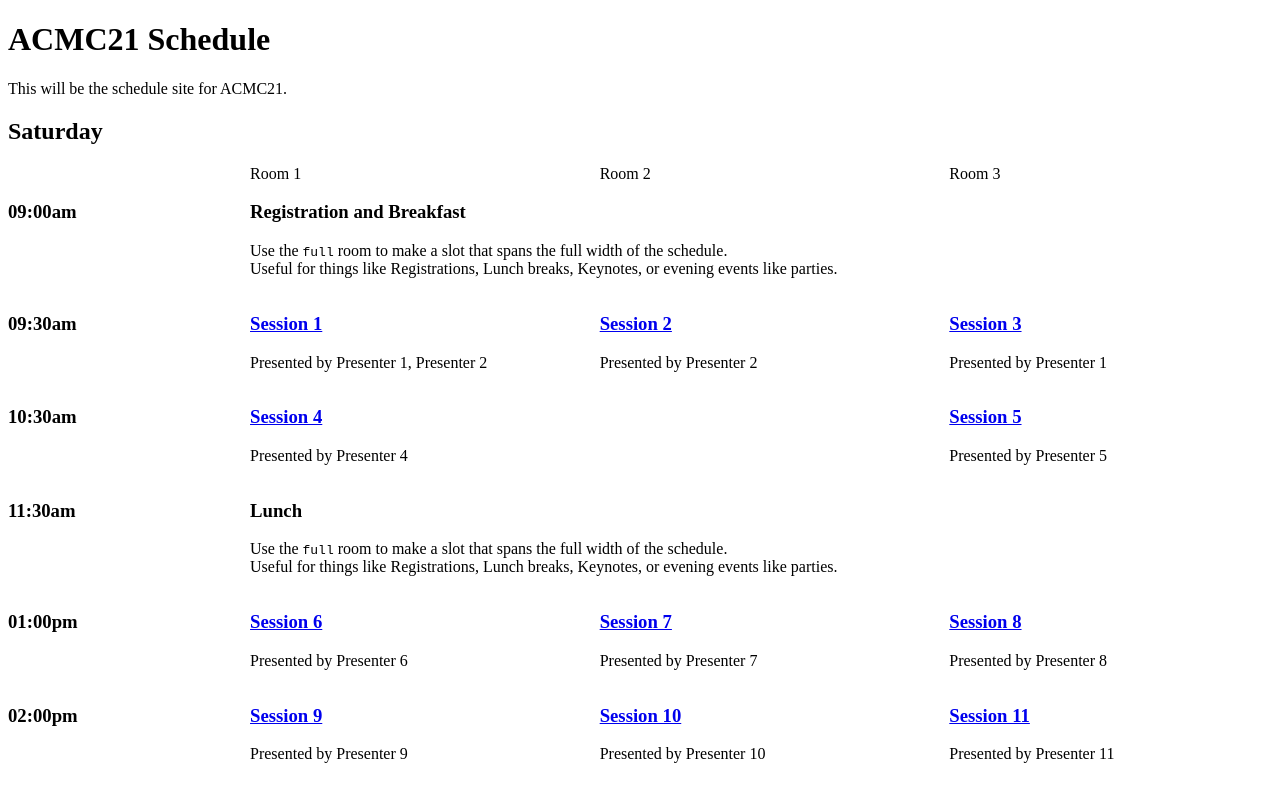
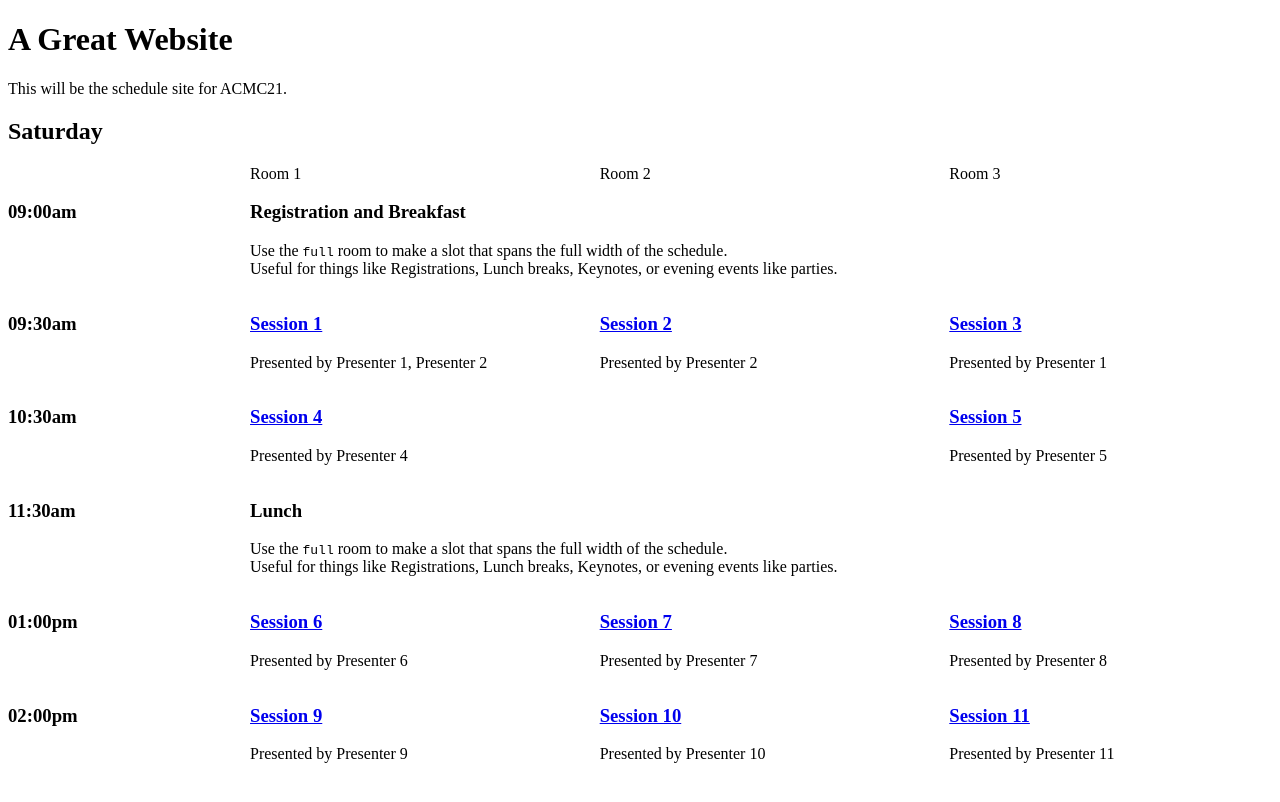
Before and after one commit to vgiles/acmc21-calendar, a Jekyll site: the page built from index.html, in a window 1280 px wide. Shown: the top 802 px of the page. Built offline with Jekyll 4.4.1, drawn with Linux system fonts in a browser that asks for light colours.

Commit message:
Update css

```diff
--- a/css/styles.css
+++ b/css/styles.css
@@ -1,3 +1,32 @@
+@font-face {
+  font-family: 'Roboto';
+  font-style: normal;
+  font-weight: 400;
+  src: local('Roboto'), local('Roboto-Regular'),
+      url('./fonts/roboto/roboto-v20-latin-regular.woff2') format('woff2'), /* Chrome 26+, Opera 23+, Firefox 39+ */
+      url('./fonts/roboto/roboto-v20-latin-regular.woff') format('woff'); /* Chrome 26+, Opera 23+, Firefox 39+ */
+}
+@font-face {
+  font-family: 'Roboto Slab';
+  font-style: normal;
+  font-weight: 400;
+  src: local('Roboto Slab Regular'), local('RobotoSlab-Regular'),
+       url('./fonts/roboto/roboto-slab-v9-latin-regular.woff2') format('woff2'), /* Chrome 26+, Opera 23+, Firefox 39+ */
+       url('./fonts/roboto/roboto-slab-v9-latin-regular.woff') format('woff'); /* Chrome 6+, Firefox 3.6+, IE 9+, Safari 5.1+ */
+}
+@font-face {
+  font-family: 'icons';
+  font-display: swap;
+  font-weight: normal;
+  font-style: normal;
+  src: url('./fonts/icons/icons.woff2?30') format('woff2'), /* Chrome 26+, Opera 23+, Firefox 39+ */
+       url('./fonts/icons/icons.woff?30') format('woff'); /* Chrome 26+, Opera 23+, Firefox 39+ */
+}
+
+$font-header: "Roboto Slab", "Bitter", "Ubuntu", Georgia, serif;
+$font-body: "Roboto", "Rubic", "Poppins", "Hel­vetica", Arial, sans-serif;
+$font-code: "Roboto Mono", "Menlo", "Monaco", "Andale Mono", "lucida console", "Courier New", monospace;
+
 * {
   -webkit-box-sizing: border-box;
   -moz-box-sizing: border-box;
@@ -18,6 +47,7 @@
     margin-right: -100%;
     margin-left: 0%;
     clear: none;
+    font-family: $font-header;
   }
   .schedule [data-room="room-1"] {
     width: 25.53191%;
@@ -51,3 +81,11 @@
     clear: none;
   }
 }
+
+html {
+  box-sizing: inherit;
+
+  overflow-x: hidden;
+
+  scroll-behavior: smooth;
+}
--- a/index.html
+++ b/index.html
@@ -1,6 +1,6 @@
 ---
 layout: page
-title: ACMC21 Schedule
+title: A Great Website
 ---
 
 <div class="schedule">
@@ -15,13 +15,6 @@
 			<span data-room="room-2">Room 2</span>
 			<span data-room="room-3">Room 3</span>
 		</header>
-<!--
-		<div class="wrapper" id="satur">
-			<div class="day">Day</div>
-			<div class="two" data-room="room-2">Room 1</div>
-			<div class="three" data-room="room-3">Room 2</div>
-			<div class="four" data-room="room-3">Room 3</div>
-		  </div> -->
 
 		{% for post in site.categories.session reversed %}
 			{% capture day %}{{ post.date | date: "%A" }}{% endcapture %}
```
